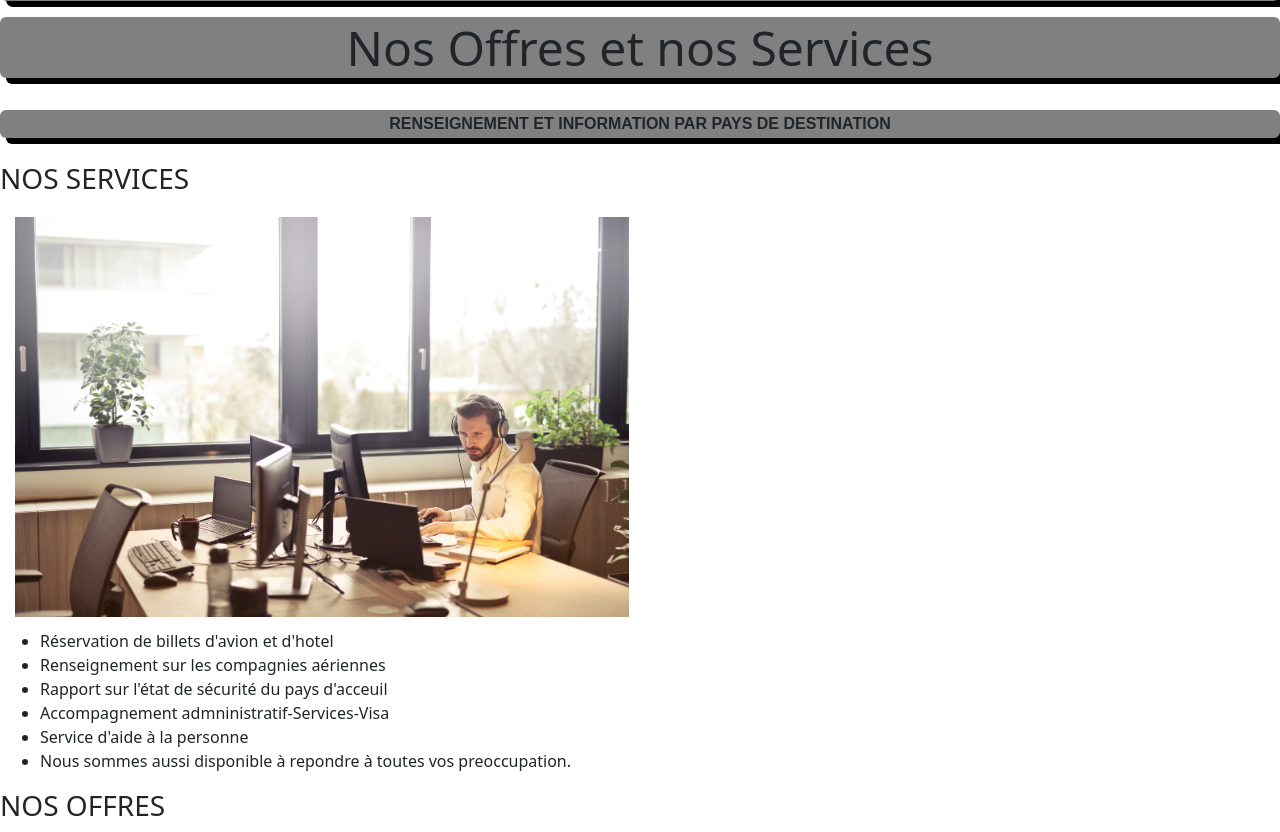
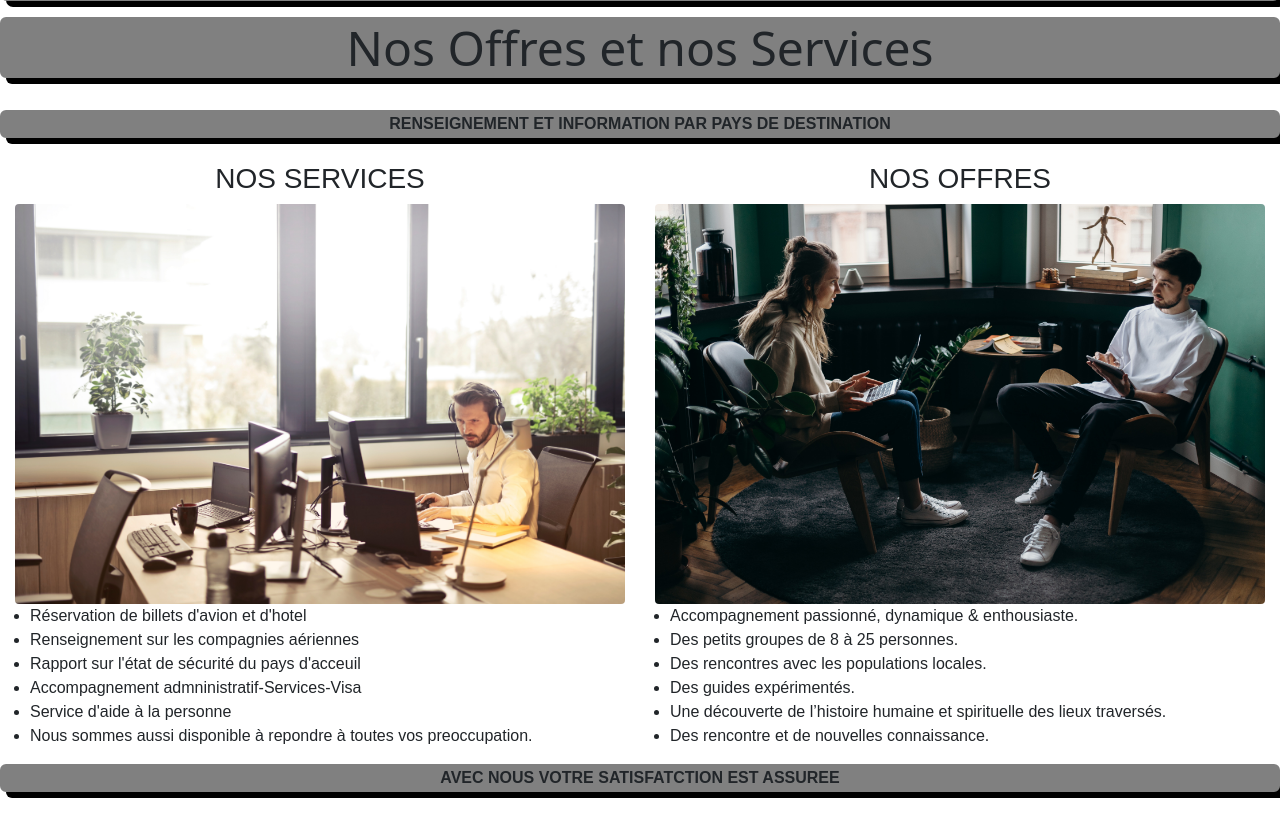
Before and after one commit to guillaumeaillaud/Anonymous, a PHP site: page / in a window 1280 px wide; the page is wider, and only the part inside the window is pictured. Shown: the part 1634-2466 px from the top of that part. Run offline with PHP 8.4, Linux system fonts and the light colour scheme.

Commit message:
modif 2 photos

```diff
--- a/assets/css/style.css
+++ b/assets/css/style.css
@@ -129,3 +129,15 @@ body {
     width: 100%;
 
 }
+/* pour les deux images */
+.rounded {
+    width: 760px;
+    max-width: 100%;
+    height: 400px;
+}
+.liste{
+    margin-left:-25px;
+}
+h3{
+    text-align: center;
+}
--- a/php/view/section_service.php
+++ b/php/view/section_service.php
@@ -5,34 +5,24 @@
     <strong>
         <div class="sousT">RENSEIGNEMENT ET INFORMATION PAR PAYS DE DESTINATION</div><br>
     </strong>
-    <div class="paragraphe">
-        <div class="paragraphe1">
-            <div>
-                <h3>NOS SERVICES</h3>
-                <div class="image1"><img class="image2" src="image10.jpg" alt="photo"></div>
-
-            </div>
-        <div>
-
-
-            <ul>
+    <div class="container-fluid">
+        <div class="row">
+            <div class="col-md-6">
+                <h3 class="h3">NOS SERVICES</h3>
+                <img class="rounded float-left" src="image10.jpg" alt="photo">
+            <ul class="liste li1">
                 <li>Réservation de billets d'avion et d'hotel </li>
                 <li>Renseignement sur les compagnies aériennes</li>
                 <li>Rapport sur l'état de sécurité du pays d'acceuil</li>
                 <li>Accompagnement admninistratif-Services-Visa </li>
                 <li>Service d'aide à la personne</li>
                 <li>Nous sommes aussi disponible à repondre à toutes vos preoccupation.</li>
-
             </ul>
-        </div>
-        <div class="paragraphe2">
-            <div>
-                <h3> NOS OFFRES </h3>
-                <div class="image1"><img class="image2" src="image11.jpg" alt="photo"></div>
-
-            </div>
-
-            <ul>
+         </div>
+            <div class="col-md-6">
+                <h3 class="h3"> NOS OFFRES </h3>
+                <img class="rounded float-rigth" src="image11.jpg" alt="photo">
+            <ul class="liste li2">
                 <li>Accompagnement passionné, dynamique & enthousiaste.</li>
                 <li>Des petits groupes de 8 à 25 personnes.</li>
                 <li>Des rencontres avec les populations locales.</li>
@@ -40,6 +30,8 @@
                 <li>Une découverte de l’histoire humaine et spirituelle des lieux traversés.</li>
                 <li>Des rencontre et de nouvelles connaissance.</li>
             </ul>
+
+        </div>
         </div>
     </div>
 </section>
```
